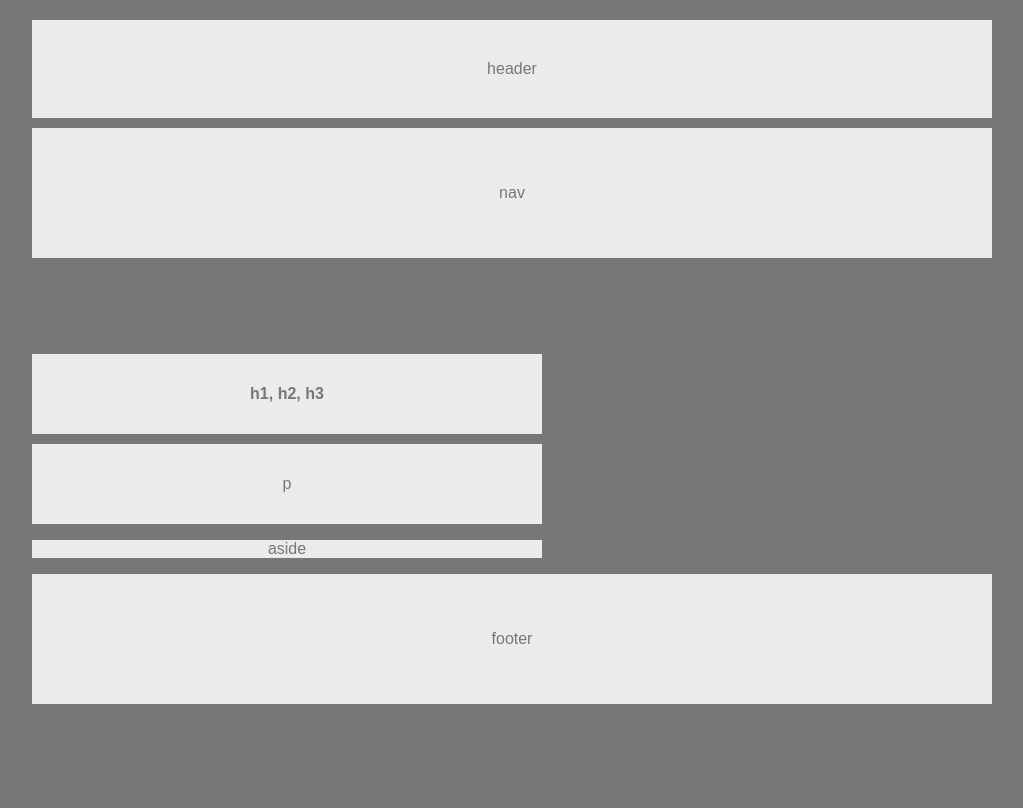
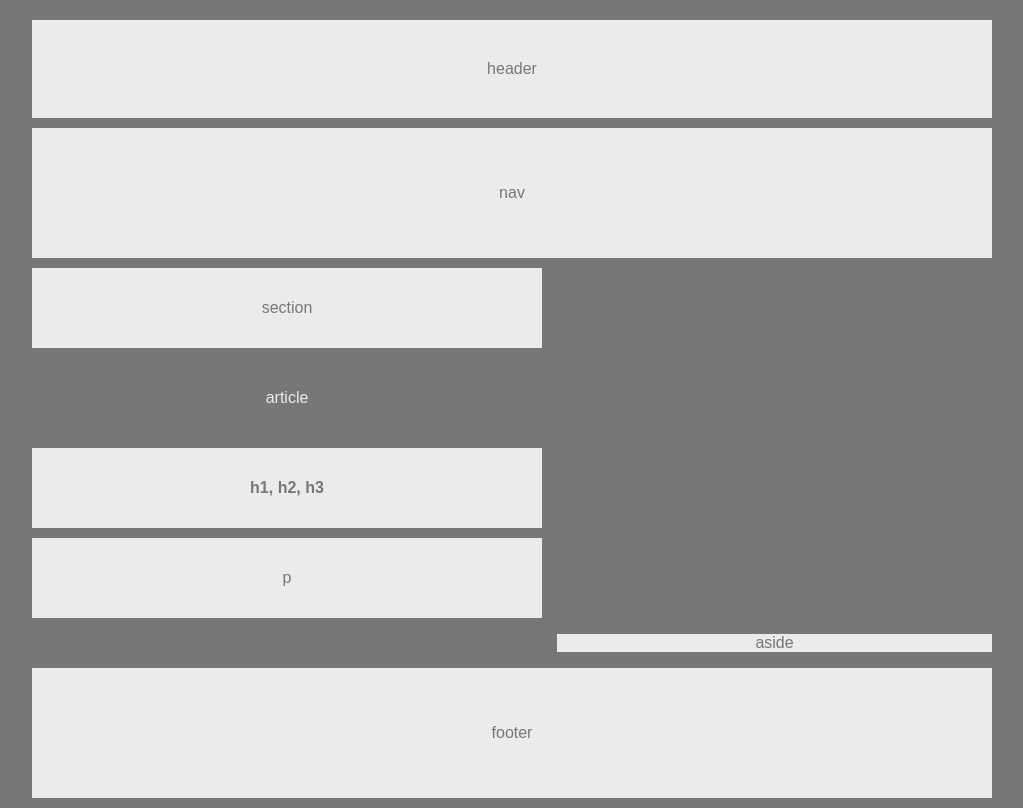
Before and after one commit to hellogoodbyemae/HW-Wireframe, a plain HTML site: page easy_assignment/index.html in a window 1280 px wide. Shown: the whole page, without its empty margins (128-1151 px from the left). Drawn offline with Linux system fonts and the light colour scheme.

Commit message:
update before class

```diff
--- a/easy_assignment/style.css
+++ b/easy_assignment/style.css
@@ -37,7 +37,7 @@ h1 {
     background: #ebebeb;
 }
 
-#header, #p {
+#section, #header, #p {
     padding: 15px 0;
     margin: 0;
     margin-top: 10px;
@@ -50,8 +50,8 @@ h1 {
     background: #ebebeb;
 }
 
-#aside {
-    padding: px 0;
+#article {
+    padding: 15px 0;
     margin: 0;
     margin-top: 10px;
     margin-bottom: 10px;
@@ -60,5 +60,18 @@ h1 {
     text-align: center;
     font-weight: normal;
     font-size: initial;
+    color: #ebebeb;
+}
+
+#aside {
+    padding: px 0;
+    margin: 0;
+    margin-top: 10px;
+    margin-bottom: 10px;
+    margin-right: align;
+    margin-left: 525px;
+    text-align: center;
+    font-weight: normal;
+    font-size: initial;
     background: #ebebeb;
 }
```
Also changed, not shown: easy_assignment/index.html (+0 -2 lines).
